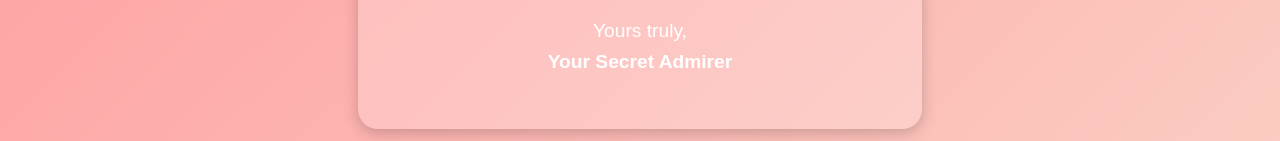
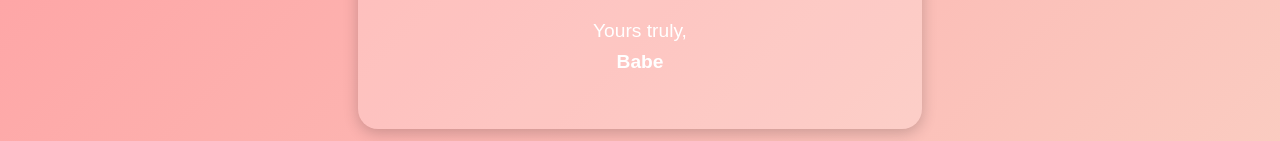
Before and after one commit to JohnsonSaka123/here-I-come, a plain HTML site: page notes.html in a window 1280 px wide. Shown: the part 479-620 px from the top of the page. Drawn offline with Linux system fonts and the light colour scheme.

Commit message:
Update notes.html

```diff
--- a/notes.html
+++ b/notes.html
@@ -54,7 +54,7 @@
     </p>
     <p>
       Yours truly, <br>
-      <strong>Your Secret Admirer</strong>
+      <strong>Babe</strong>
     </p>
   </div>
 </body>
```
